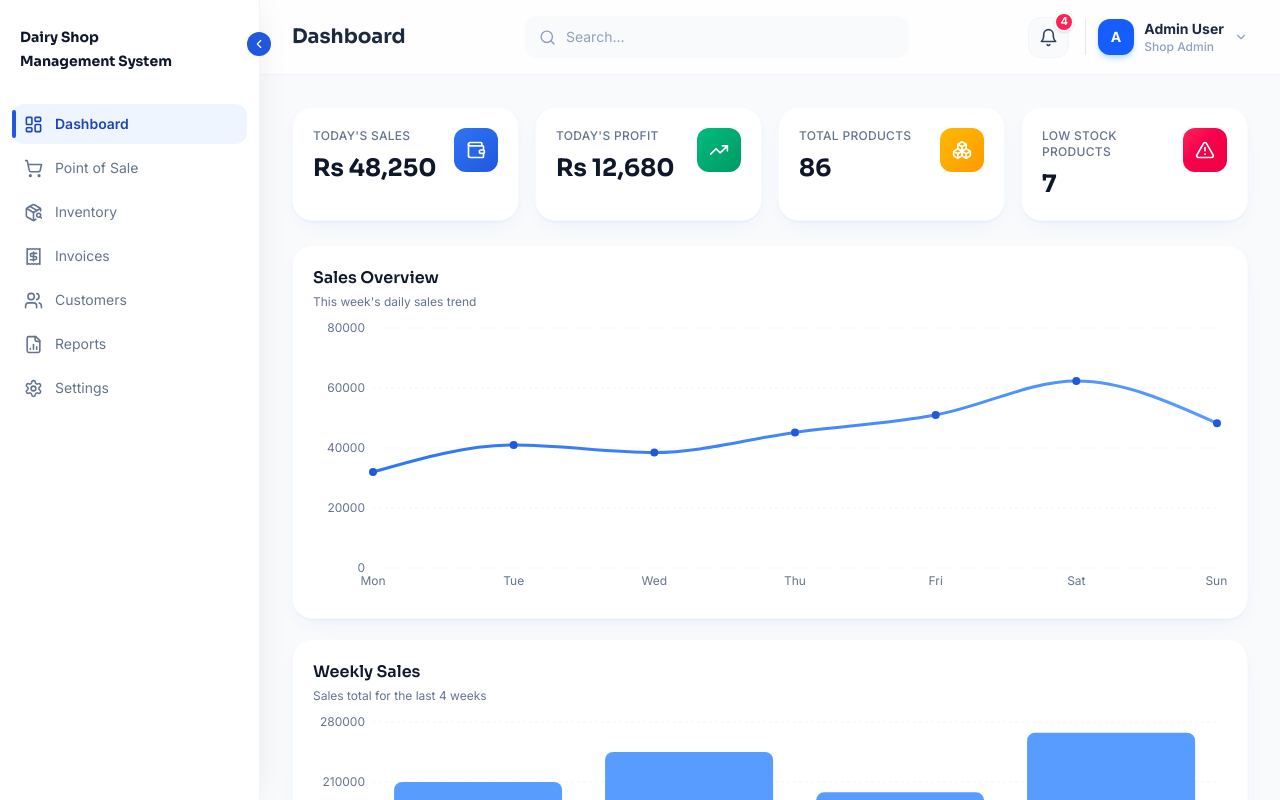
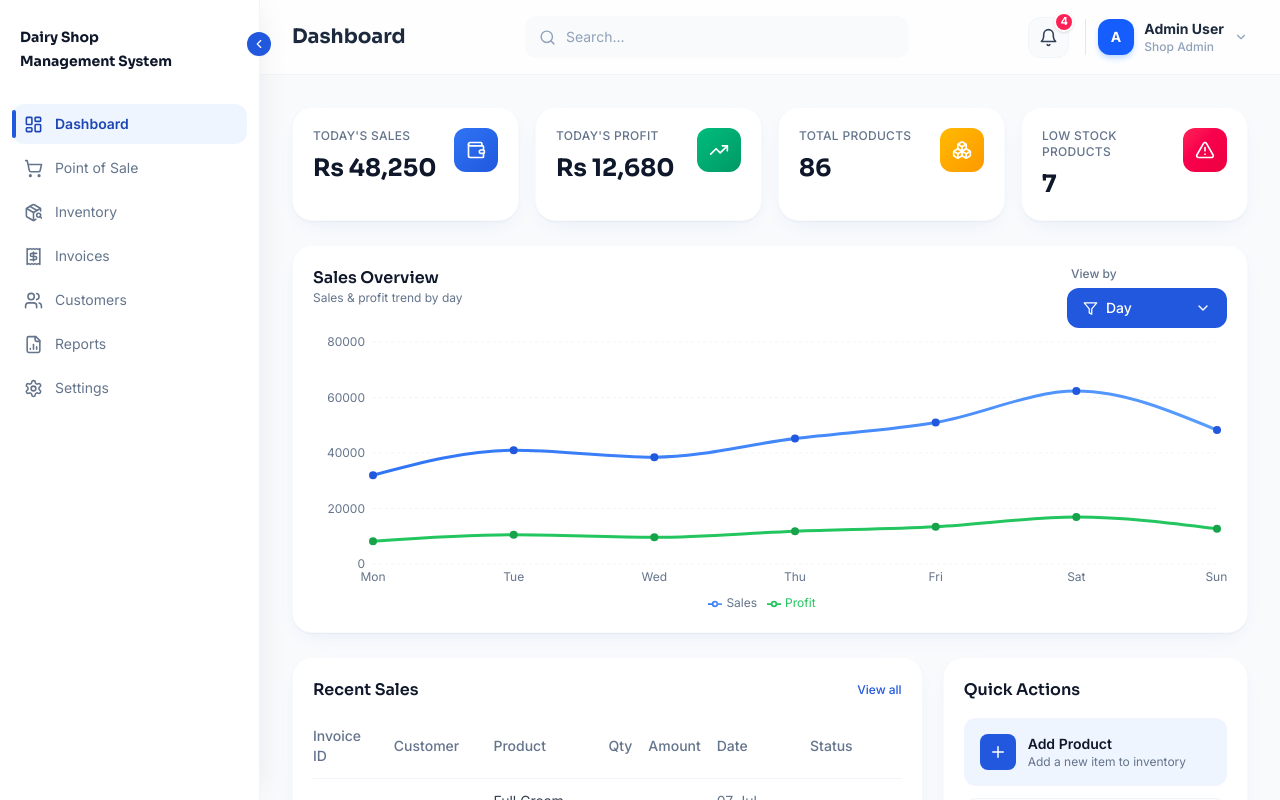
Before and after one commit to ahsanmehra494949-hub/dairy-shop-management, a React (Vite) app: page / in a window 1280 px wide. Shown: the top 800 px of the page. Built offline with nearby package versions, Linux system fonts and the light colour scheme.

Commit message:
Latest updates

```diff
--- a/src/components/Charts.jsx
+++ b/src/components/Charts.jsx
@@ -18,6 +18,9 @@ const tooltipStyle = {
   fontSize: 13,
 }
 
+// Shows both Sales and Profit as separate lines. `data` items must have
+// shape { label, sales, profit } — Dashboard swaps `data` based on the
+// selected day/week/month/year filter.
 export function SalesOverviewChart({ data }) {
   return (
     <ResponsiveContainer width="100%" height={280}>
@@ -29,9 +32,16 @@ export function SalesOverviewChart({ data }) {
           </linearGradient>
         </defs>
         <CartesianGrid strokeDasharray="3 3" vertical={false} stroke="#f1f5f9" />
-        <XAxis dataKey="day" tick={{ fontSize: 12, fill: '#64748b' }} axisLine={false} tickLine={false} />
+        <XAxis dataKey="label" tick={{ fontSize: 12, fill: '#64748b' }} axisLine={false} tickLine={false} />
         <YAxis tick={{ fontSize: 12, fill: '#64748b' }} axisLine={false} tickLine={false} width={56} />
-        <Tooltip contentStyle={tooltipStyle} formatter={(v) => [`Rs ${v.toLocaleString()}`, 'Sales']} />
+        <Tooltip
+          contentStyle={tooltipStyle}
+          formatter={(v, name) => [`Rs ${v.toLocaleString()}`, name === 'sales' ? 'Sales' : 'Profit']}
+        />
+        <Legend
+          formatter={(value) => (value === 'sales' ? 'Sales' : 'Profit')}
+          wrapperStyle={{ fontSize: 12, color: '#64748b' }}
+        />
         <Line
           type="monotone"
           dataKey="sales"
@@ -40,21 +50,15 @@ export function SalesOverviewChart({ data }) {
           dot={{ r: 4, fill: '#2158dd', strokeWidth: 0 }}
           activeDot={{ r: 6 }}
         />
+        <Line
+          type="monotone"
+          dataKey="profit"
+          stroke="#22c55e"
+          strokeWidth={3}
+          dot={{ r: 4, fill: '#16a34a', strokeWidth: 0 }}
+          activeDot={{ r: 6 }}
+        />
       </LineChart>
-    </ResponsiveContainer>
-  )
-}
-
-export function WeeklySalesChart({ data }) {
-  return (
-    <ResponsiveContainer width="100%" height={280}>
-      <BarChart data={data} margin={{ top: 10, right: 10, left: 4, bottom: 0 }}>
-        <CartesianGrid strokeDasharray="3 3" vertical={false} stroke="#f1f5f9" />
-        <XAxis dataKey="week" tick={{ fontSize: 12, fill: '#64748b' }} axisLine={false} tickLine={false} />
-        <YAxis tick={{ fontSize: 12, fill: '#64748b' }} axisLine={false} tickLine={false} width={56} />
-        <Tooltip contentStyle={tooltipStyle} formatter={(v) => [`Rs ${v.toLocaleString()}`, 'Sales']} />
-        <Bar dataKey="sales" fill="#589cff" radius={[8, 8, 0, 0]} />
-      </BarChart>
     </ResponsiveContainer>
   )
 }
@@ -73,8 +77,8 @@ export function ReportsTrendChart({ data }) {
   )
 }
 
-// Same data shape as ReportsTrendChart (label/amount) plus a profit field —
-// sits under the bar chart on Reports so revenue and profit movement are easy to read at a glance.
+// Same data shape as ReportsTrendChart (label/amount), rendered as a single line —
+// sits under the bar chart on Reports so revenue/profit movement is easy to read at a glance.
 export function ReportsRevenueLineChart({ data }) {
   return (
     <ResponsiveContainer width="100%" height={220}>
@@ -88,24 +92,13 @@ export function ReportsRevenueLineChart({ data }) {
         <CartesianGrid strokeDasharray="3 3" vertical={false} stroke="#f1f5f9" />
         <XAxis dataKey="label" tick={{ fontSize: 12, fill: '#64748b' }} axisLine={false} tickLine={false} />
         <YAxis tick={{ fontSize: 12, fill: '#64748b' }} axisLine={false} tickLine={false} width={56} />
-        <Tooltip contentStyle={tooltipStyle} formatter={(v, name) => [`Rs ${v.toLocaleString()}`, name]} />
-        <Legend wrapperStyle={{ fontSize: 12 }} />
+        <Tooltip contentStyle={tooltipStyle} formatter={(v) => [`Rs ${v.toLocaleString()}`, 'Revenue']} />
         <Line
           type="monotone"
           dataKey="amount"
-          name="Revenue"
           stroke="url(#reportsLineGlow)"
           strokeWidth={3}
           dot={{ r: 4, fill: '#2158dd', strokeWidth: 0 }}
-          activeDot={{ r: 6 }}
-        />
-        <Line
-          type="monotone"
-          dataKey="profit"
-          name="Profit"
-          stroke="#22c55e"
-          strokeWidth={3}
-          dot={{ r: 4, fill: '#16a34a', strokeWidth: 0 }}
           activeDot={{ r: 6 }}
         />
       </LineChart>
--- a/src/data/dummyData.js
+++ b/src/data/dummyData.js
@@ -7,22 +7,41 @@ export const summaryStats = {
   lowStockProducts: 7,
 }
 
-export const salesOverview = [
-  { day: 'Mon', sales: 32000 },
-  { day: 'Tue', sales: 41000 },
-  { day: 'Wed', sales: 38500 },
-  { day: 'Thu', sales: 45200 },
-  { day: 'Fri', sales: 51000 },
-  { day: 'Sat', sales: 62300 },
-  { day: 'Sun', sales: 48250 },
-]
-
-export const weeklySales = [
-  { week: 'Week 1', sales: 210000 },
-  { week: 'Week 2', sales: 245000 },
-  { week: 'Week 3', sales: 198000 },
-  { week: 'Week 4', sales: 267500 },
-]
+// Sales Overview data grouped by filter period — each entry has both
+// sales and profit so the dashboard chart can plot them together.
+export const salesOverviewByPeriod = {
+  day: [
+    { label: 'Mon', sales: 32000, profit: 8200 },
+    { label: 'Tue', sales: 41000, profit: 10500 },
+    { label: 'Wed', sales: 38500, profit: 9600 },
+    { label: 'Thu', sales: 45200, profit: 11800 },
+    { label: 'Fri', sales: 51000, profit: 13400 },
+    { label: 'Sat', sales: 62300, profit: 16900 },
+    { label: 'Sun', sales: 48250, profit: 12680 },
+  ],
+  week: [
+    { label: 'Week 1', sales: 210000, profit: 54600 },
+    { label: 'Week 2', sales: 245000, profit: 63700 },
+    { label: 'Week 3', sales: 198000, profit: 49500 },
+    { label: 'Week 4', sales: 267500, profit: 71800 },
+  ],
+  month: [
+    { label: 'Jan', sales: 780000, profit: 198000 },
+    { label: 'Feb', sales: 820000, profit: 209000 },
+    { label: 'Mar', sales: 865000, profit: 224000 },
+    { label: 'Apr', sales: 910000, profit: 236000 },
+    { label: 'May', sales: 875000, profit: 221000 },
+    { label: 'Jun', sales: 940000, profit: 248000 },
+    { label: 'Jul', sales: 920500, profit: 241000 },
+  ],
+  year: [
+    { label: '2022', sales: 8200000, profit: 2050000 },
+    { label: '2023', sales: 9450000, profit: 2410000 },
+    { label: '2024', sales: 10680000, profit: 2790000 },
+    { label: '2025', sales: 11920000, profit: 3120000 },
+    { label: '2026', sales: 6540000, profit: 1730000 },
+  ],
+}
 
 export const recentSales = [
   { invoiceId: 'INV-1042', customer: 'Ahsan Raza', product: 'Full Cream Milk', qty: 5, amount: 750, date: '07 Jul 2026', status: 'Paid' },
--- a/src/pages/Dashboard.jsx
+++ b/src/pages/Dashboard.jsx
@@ -1,20 +1,29 @@
 import { useState } from 'react'
 import { useNavigate } from 'react-router-dom'
 import { motion, AnimatePresence } from 'framer-motion'
-import { LuWallet, LuTrendingUp, LuBoxes, LuTriangleAlert, LuPlus, LuShoppingCart, LuCheck } from 'react-icons/lu'
+import { LuWallet, LuTrendingUp, LuBoxes, LuTriangleAlert, LuPlus, LuShoppingCart, LuCheck, LuChevronDown, LuFilter } from 'react-icons/lu'
 import Layout from '../components/Layout'
 import SummaryCard from '../components/SummaryCard'
-import { SalesOverviewChart, WeeklySalesChart } from '../components/Charts'
+import { SalesOverviewChart } from '../components/Charts'
 import RecentSalesTable from '../components/RecentSalesTable'
 import NewSaleModal from '../components/NewSaleModal'
 import { useShop } from '../context/ShopContext'
-import { summaryStats, salesOverview, weeklySales } from '../data/dummyData'
+import { summaryStats, salesOverviewByPeriod } from '../data/dummyData'
+
+const PERIOD_FILTERS = [
+  { key: 'day', label: 'Day' },
+  { key: 'week', label: 'Week' },
+  { key: 'month', label: 'Month' },
+  { key: 'year', label: 'Year' },
+]
 
 export default function Dashboard() {
   const navigate = useNavigate()
   const { recentSales, addSale } = useShop()
   const [saleModalOpen, setSaleModalOpen] = useState(false)
   const [toast, setToast] = useState(null)
+  const [salesPeriod, setSalesPeriod] = useState('day')
+  const [salesPeriodOpen, setSalesPeriodOpen] = useState(false)
 
   const handleAddProductClick = () => {
     navigate('/inventory', { state: { openAdd: true } })
@@ -38,14 +47,50 @@ export default function Dashboard() {
 
       <div className="grid grid-cols-1 gap-5 mt-6">
         <motion.div initial={{ opacity: 0, y: 12 }} animate={{ opacity: 1, y: 0 }} transition={{ duration: 0.35 }} className="bg-white rounded-xl2 p-5 shadow-card border border-slate-50">
-          <h3 className="font-semibold text-ink-900 mb-1">Sales Overview</h3>
-          <p className="text-xs text-ink-500 mb-2">This week's daily sales trend</p>
-          <SalesOverviewChart data={salesOverview} />
-        </motion.div>
-        <motion.div initial={{ opacity: 0, y: 12 }} animate={{ opacity: 1, y: 0 }} transition={{ duration: 0.35, delay: 0.05 }} className="bg-white rounded-xl2 p-5 shadow-card border border-slate-50">
-          <h3 className="font-semibold text-ink-900 mb-1">Weekly Sales</h3>
-          <p className="text-xs text-ink-500 mb-2">Sales total for the last 4 weeks</p>
-          <WeeklySalesChart data={weeklySales} />
+          <div className="flex items-start justify-between flex-wrap gap-3 mb-1">
+            <div>
+              <h3 className="font-semibold text-ink-900">Sales Overview</h3>
+              <p className="text-xs text-ink-500">Sales &amp; profit trend by {salesPeriod}</p>
+            </div>
+
+            {/* Period filter dropdown — same pattern used on Reports/Invoices/Inventory */}
+            <div className="w-40">
+              <p className="text-xs font-medium text-ink-500 mb-1.5 px-1">View by</p>
+              <div className="relative">
+                <button
+                  onClick={() => setSalesPeriodOpen((o) => !o)}
+                  className="w-full flex items-center justify-between gap-2 px-4 py-2.5 rounded-xl text-sm font-medium bg-primary-600 hover:bg-primary-700 text-white transition-colors"
+                >
+                  <span className="flex items-center gap-2">
+                    <LuFilter size={15} />
+                    {PERIOD_FILTERS.find((f) => f.key === salesPeriod)?.label}
+                  </span>
+                  <LuChevronDown size={16} className={`transition-transform ${salesPeriodOpen ? 'rotate-180' : ''}`} />
+                </button>
+
+                {salesPeriodOpen && (
+                  <>
+                    <div className="fixed inset-0 z-10" onClick={() => setSalesPeriodOpen(false)} />
+                    <div className="absolute right-0 z-20 mt-2 w-full bg-white rounded-xl shadow-cardHover border border-slate-100 overflow-hidden">
+                      {PERIOD_FILTERS.map((f) => (
+                        <button
+                          key={f.key}
+                          onClick={() => { setSalesPeriod(f.key); setSalesPeriodOpen(false) }}
+                          className={`w-full flex items-center justify-between gap-2 px-4 py-2.5 text-sm text-left transition-colors ${
+                            salesPeriod === f.key ? 'bg-primary-50 text-primary-700 font-medium' : 'text-ink-700 hover:bg-slate-50'
+                          }`}
+                        >
+                          {f.label}
+                          {salesPeriod === f.key && <LuCheck size={15} />}
+                        </button>
+                      ))}
+                    </div>
+                  </>
+                )}
+              </div>
+            </div>
+          </div>
+          <SalesOverviewChart data={salesOverviewByPeriod[salesPeriod]} />
         </motion.div>
       </div>
 
```
Also changed, not shown: src/pages/Reports.jsx (+3 -10 lines).
